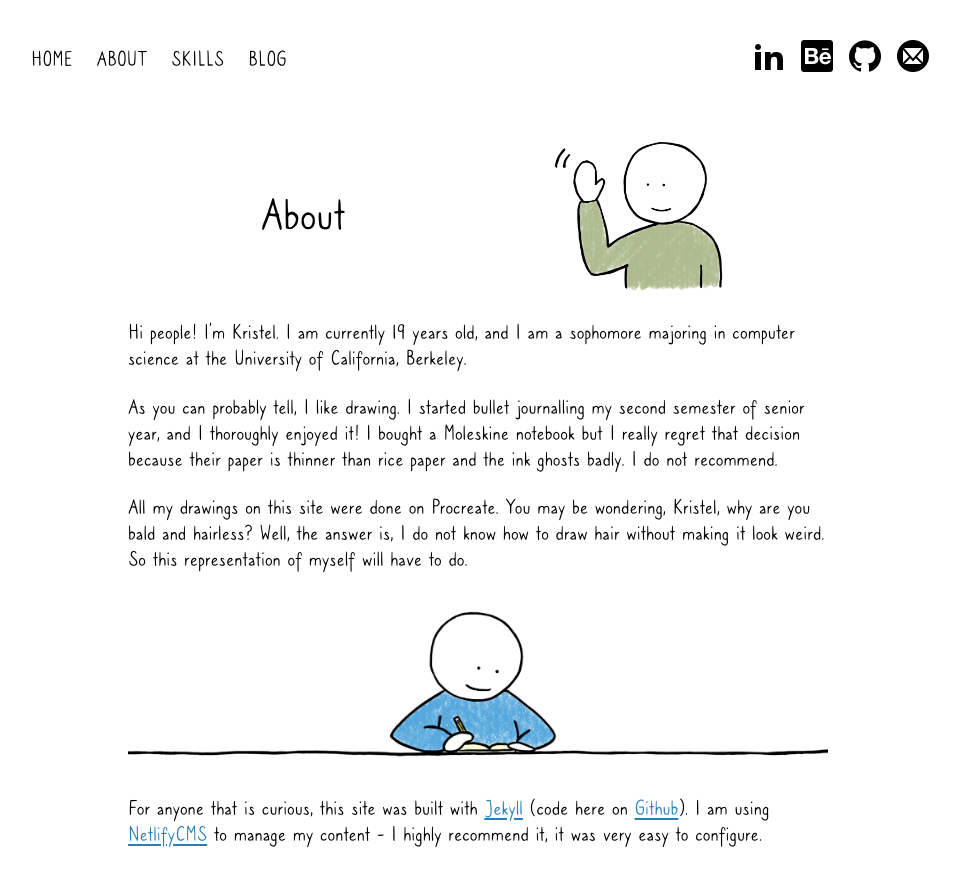
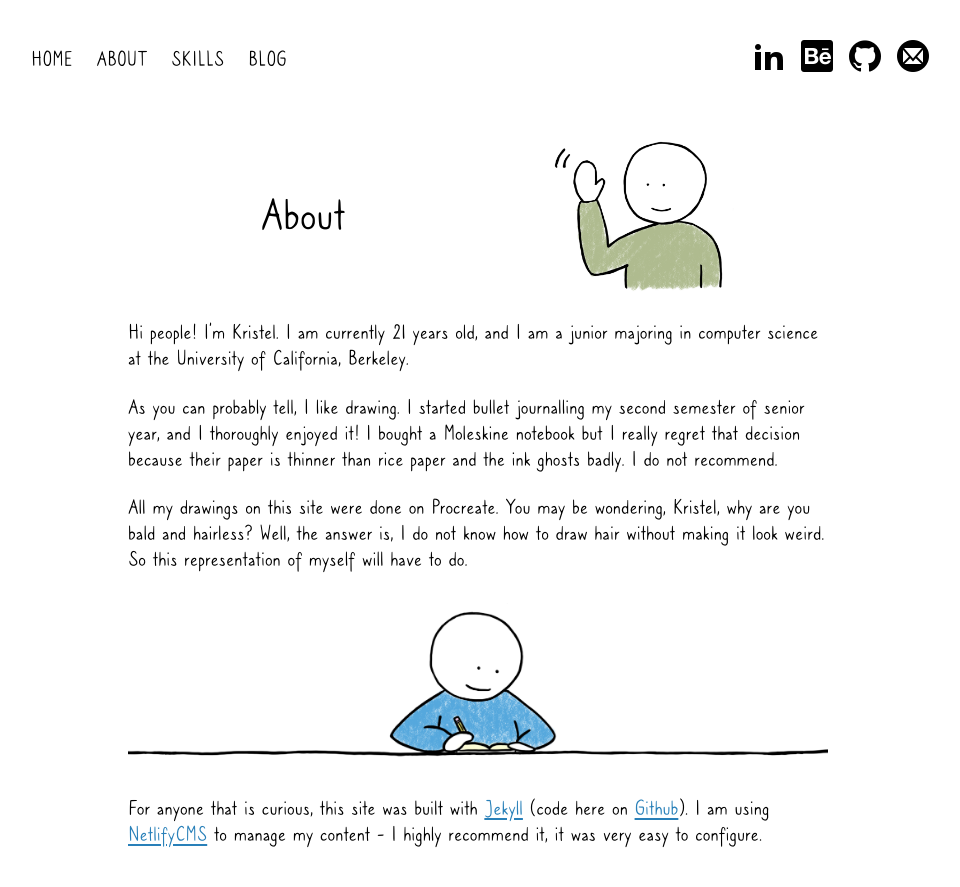
Before and after one commit to kristelfung/bullet-journal, a Jekyll site: the page built from about.md, in a window 1280 px wide. Shown: the top 887 px of the page, without its empty margins (162-1122 px from the left). Built offline with Jekyll 4.4.1, drawn with Linux system fonts in a browser that asks for light colours; some web fonts are replaced; a script that is not in the unit is left out.

Commit message:
Update Pages “about”

```diff
--- a/about.md
+++ b/about.md
@@ -5,7 +5,7 @@ order: 2
 edit: true
 image: /images/about.png
 ---
-Hi people! I'm Kristel. I am currently 19 years old, and I am a sophomore majoring in computer science at the University of California, Berkeley.
+Hi people! I'm Kristel. I am currently 21 years old, and I am a junior majoring in computer science at the University of California, Berkeley.
 
 As you can probably tell, I like drawing. I started bullet journalling my second semester of senior year, and I thoroughly enjoyed it! I bought a Moleskine notebook but I really regret that decision because their paper is thinner than rice paper and the ink ghosts badly. I do not recommend.
 
```
